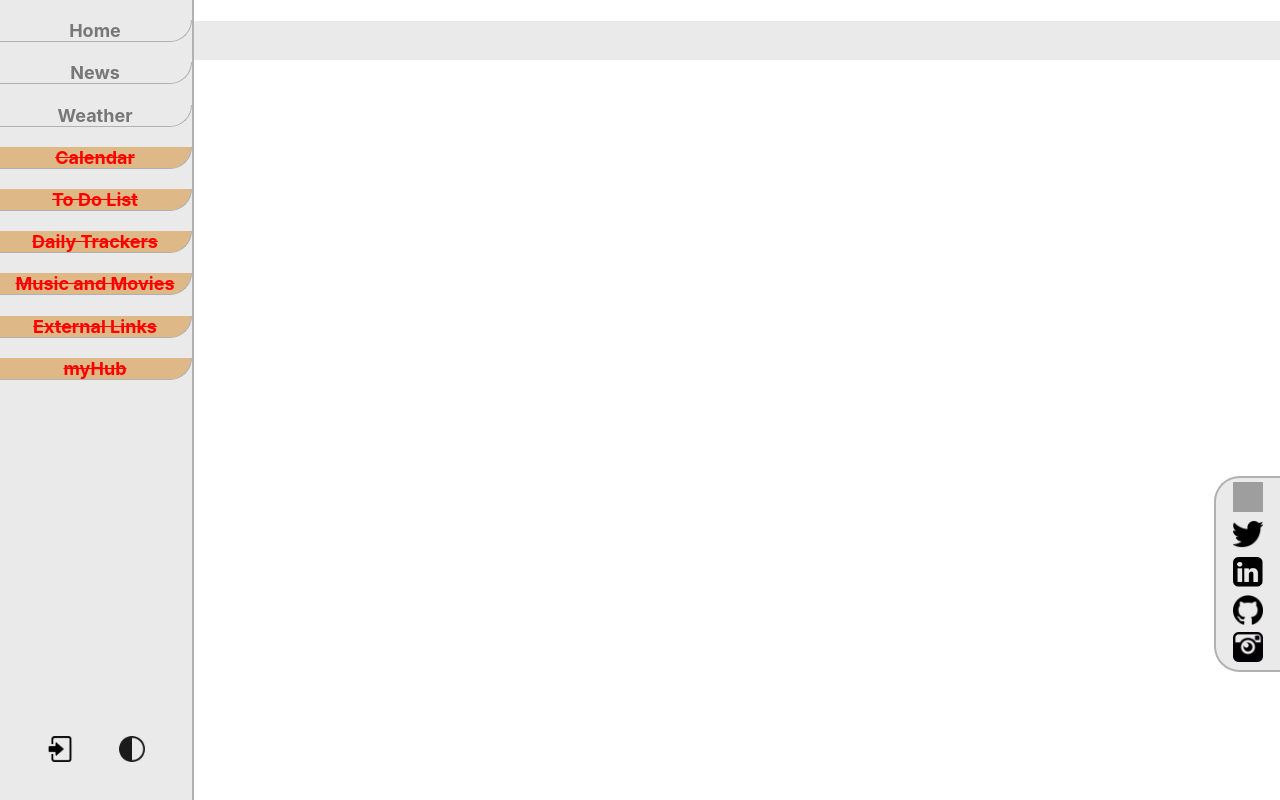
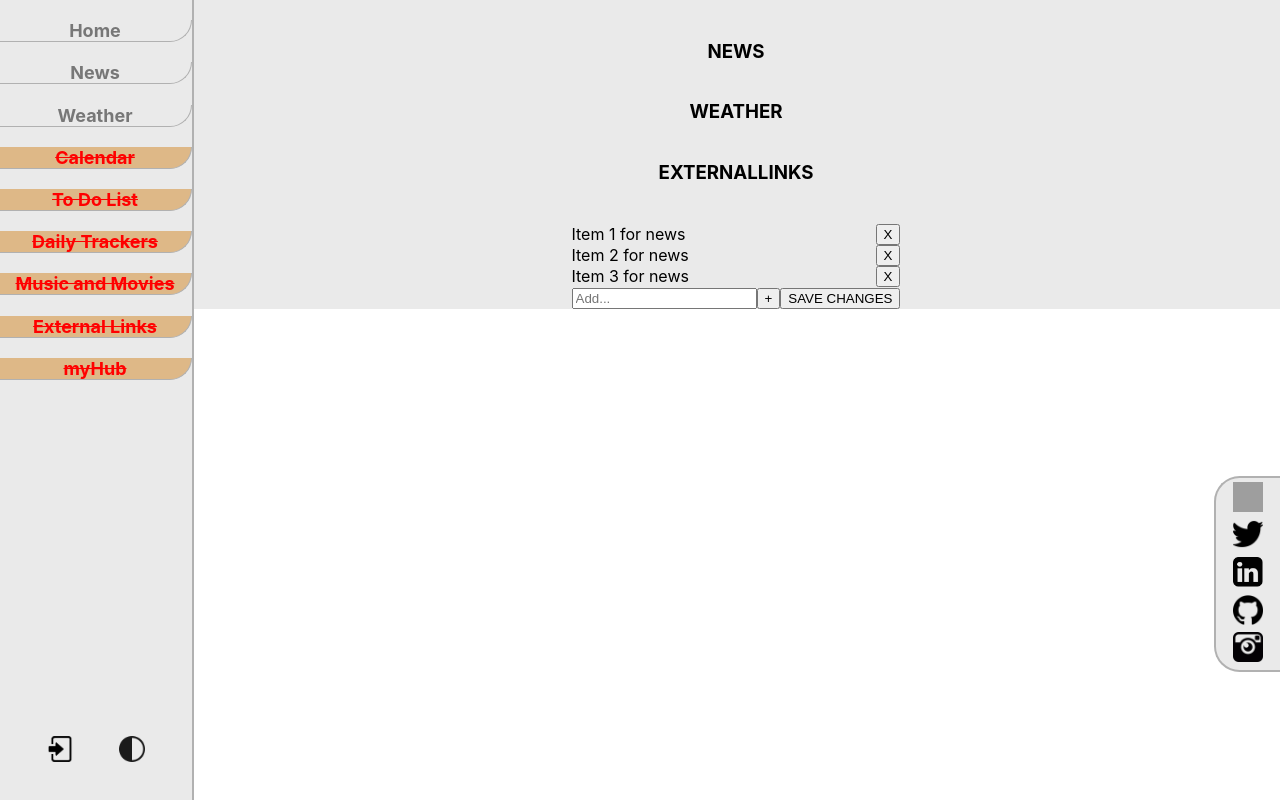
Before and after one commit to AxelrodAsaf/AsafDash, a React (Create React App) app: page /MyHub in a window 1280 px wide. Built offline with nearby package versions, Linux system fonts and the light colour scheme; no server answers; grey boxes are pictures that could not be loaded.

Commit message:
*myHub lists; updates db; needs *css;

```diff
--- a/src/pages/MyHub.jsx
+++ b/src/pages/MyHub.jsx
@@ -1,20 +1,138 @@
-import React from 'react';
+import axios from 'axios';
+import React, { useEffect, useState } from 'react';
 import Navbar from '../components/Navbar';
-// import Login from '../components/Login';
 
 function MyHub(props) {
     const themeLight = props.themeLight;
     const setThemeLight = props.setThemeLight;
-    // var userLoggedIn = JSON.parse(localStorage.getItem('userLoggedIn'));
-    return (
-        <div>
-            {/* {userLoggedIn? <Navbar themeLight={themeLight} setThemeLight={setThemeLight}/> : <Login/>} */}
-            <Navbar themeLight={themeLight} setThemeLight={setThemeLight} />
-            <h1>MyHub</h1>
+    const userToken = localStorage.getItem('Dashboard-user-token');
+    const userLoggedIn = localStorage.getItem('userLoggedIn');
+    const [activeTab, setActiveTab] = useState(0);
+    const [input, setInput] = useState('');
+    var userObject = null;
+
+    const editableTopics = [
+        "news",
+        "weather",
+        "externallinks"
+    ]
+
+    useEffect(() => {
+        async function getUserInfo() {
+            try {
+                const response = await axios.get('http://localhost:8000/getInfo/news', {
+                    headers: { Authorization: userToken ? userToken : undefined }
+                });
+                userObject = response.data.user;
+                console.log(`The data received from the server: ${userObject}`);
+                setLists([
+                    userObject.news,
+                    userObject.weather,
+                    userObject.externallinks
+                ]);
+            } catch (error) {
+                console.error(error);
+            }
+        }
+        getUserInfo();
+    }, [userToken]);
 
 
 
+    // Define the lists presented to the user
+    const [lists, setLists] = useState([
+        ['Item 1 for news', 'Item 2 for news', 'Item 3 for news'],
+        ['Item 1 for weather', 'Item 2 for weather', 'Item 3 for weather'],
+        ['Item 1 for externallinks', 'Item 2 for externallinks', 'Item 3 for externallinks'],
+    ]);
 
+    // When a different tab is selected, update the active tab
+    const handleTabClick = (index) => {
+        setActiveTab(index);
+    };
+
+    // Add a new item to the list of the active tab
+    const handleAddItem = () => {
+        const newLists = [...lists];
+        newLists[activeTab] = [...newLists[activeTab], input];
+        setLists(newLists);
+    };
+
+    // Remove a specific item from the list of the active tab
+    const handleRemoveItem = (index) => {
+        const newLists = [...lists];
+        newLists[activeTab].splice(index, 1);
+        setLists(newLists);
+    };
+
+    // Update the lists of the tabs to the database through the server
+    const handleUpdateDatabase = async () => {
+        const newsList = lists[0];
+        const weatherList = lists[1];
+        const externallinksList = lists[2];
+        try {
+            await axios.put('http://localhost:8000/updateInfo', {
+                data: {
+                    news: newsList,
+                    weather: weatherList,
+                    externallinks: externallinksList
+                }
+            }, {
+                headers: {
+                    Authorization: userToken ? userToken : undefined,
+                    user: userLoggedIn ? userLoggedIn : "",
+                    topic: editableTopics[activeTab]
+                }
+            });
+            console.log(`The data sent to the server: ${lists}`);
+        } catch (error) {
+            console.error(error);
+        }
+    };
+
+
+    return (
+        <div>
+            <Navbar themeLight={themeLight} setThemeLight={setThemeLight} />
+            <div className="news-page-div">
+                <h4 className="tabs">
+                    <div style={{
+                        display: "flex",
+                        flexDirection: "column",
+                        justifyContent: "center",
+                        alignItems: "center",
+                    }}>
+                        {lists.map((list, index) => (
+                            <h3 style={{
+                                display: "flex",
+                                flexDirection: "row",
+                                justifyContent: "center",
+                                alignItems: "center"
+                            }}
+                                key={index} className={activeTab === index ? 'active' : ''} onClick={() => handleTabClick(index)}>
+                                {editableTopics[index].toUpperCase()}
+                            </h3>
+                        ))}
+                    </div>
+                </h4>
+                <div className="items">
+                    {lists[activeTab].map((item, index) => (
+                        <div key={index} className="item"
+                        style={{
+                            display: "flex",
+                            flexDirection: "row",
+                            justifyContent: "space-between",
+                        }}
+                        >
+                            <span>{item}</span>
+                            <button onClick={() => handleRemoveItem(index)}>X</button>
+                        </div>
+                    ))}
+                <input placeholder='Add...' onChange={(e) => setInput(e.target.value)} />
+                <button onClick={() => handleAddItem()}>+</button>
+                <button onClick={() => handleUpdateDatabase()}>SAVE CHANGES</button>
+                </div>
+            </div>
         </div>
     );
 }
```
